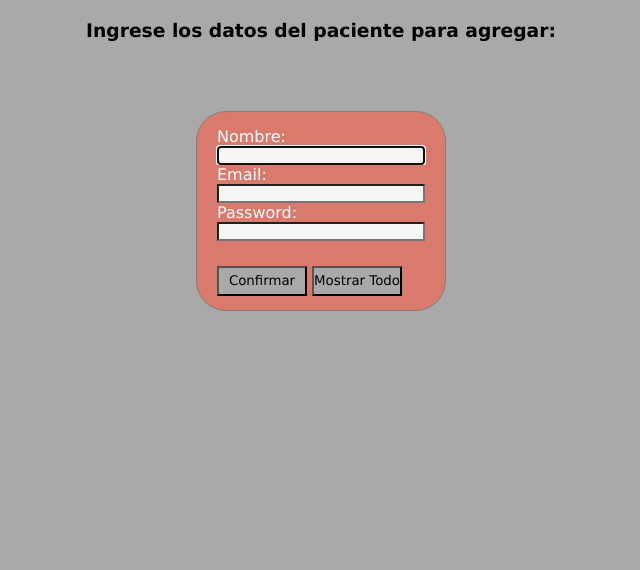
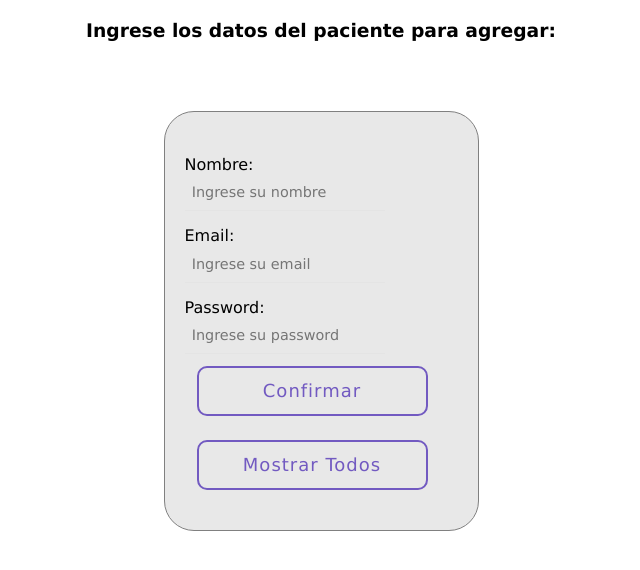
Before and after one commit to rebecalinares/JS-CODERHOUSE, a plain HTML site: page Eventos/index.html in a window 1280 px wide. Shown: the whole page, without its empty margins (319-959 px from the left). Drawn offline with Linux system fonts and the light colour scheme.

Commit message:
Entrega EVENTOS

```diff
--- a/Eventos/index.html
+++ b/Eventos/index.html
@@ -5,21 +5,28 @@
     <meta http-equiv="X-UA-Compatible" content="IE=edge">
     <meta name="viewport" content="width=device-width, initial-scale=1.0">
     <link rel="stylesheet" href="./styles.css">
-    <title>Formulario de Registro</title>
+    <title>Formulario de Registro de Pacientes</title>
 </head>
 <body>
     <h3>Ingrese los datos del paciente para agregar:</h3>
     <div id="containerPrincipal">
         <div>
             <form id="formulario">
-                <label> Nombre:</label>
-                <input class="iText" type="text" name=nombre" id="iNombre">
-
-                <label> Email:</label>
-                <input class="iText" type="email" name="email" id="iEmail">
-
-                <label> Password:</label>
-                <input class="iText" type="password" name="email" id="iPasdword">
+                <div class="formulario">
+                    <label> Nombre:</label>
+                    <input class="iText" placeholder="Ingrese su nombre" type="text" name="nombre" id="iNombre">
+                    <span class="input-border"></span>
+                </div>
+                <div class="formulario">
+                    <label> Email:</label>
+                    <input class="iText" placeholder="Ingrese su email" type="email" name="email" id="iEmail">
+                    <span class="input-border"></span>
+                </div>
+                <div class="formulario">
+                    <label> Password:</label>
+                    <input class="iText" placeholder="Ingrese su password" type="password" name="password" id="iPassword">
+                    <span class="input-border"></span>
+                </div>
 
                 <div id="botones">
                     <input type="submit" id="btnSubmit" id="" value="Confirmar">
--- a/Eventos/styles.css
+++ b/Eventos/styles.css
@@ -3,7 +3,6 @@
     padding: 0;
     box-sizing: border-box;
     font-family: 'Lucida Sans', 'Lucida Sans Regular', 'Lucida Grande', 'Lucida Sans Unicode', Geneva, Verdana, sans-serif;
-    background-color: darkgray;
 }
 h3{
     text-align: center;
@@ -15,34 +14,53 @@ body{
 #formulario{
     display: flex;
     flex-direction: column;
-    width: 250px;
-    height: 200px;
+    width: 315px;
+    height: 420px;
     margin: 5px;
     border-radius: 30px;
     border: 1px solid gray;
     color: white;
-    background-color: #da7a6d;
+    background-color: #e8e8e8;
     padding: 20px;
     justify-content: center;
     margin-top: 50px;
 }
 
-#formulario label{
-    background-color: #da7a6d;
+
+label{
+    color: black;
+    padding-bottom: 10px;
 }
-
-    .iText{
-        background-color: whitesmoke;
-    }
-
 #botones{
-    background-color: #da7a6d;
+    background-color: #e8e8e8;
 }
 
 #btnSubmit, #btnMostrar{
-    margin-top: 25px;
-    width: 90px;
-    height: 30px;
+    width: 231px;
+    height: 50px;
+    position: relative;
+    display: inline-block;
+    margin: 12px;
+    padding: 12px 0px;
+    text-align: center;
+    font-size: 18px;
+    letter-spacing: 1px;
+    text-decoration: none;
+    color: #725AC1;
+    background: transparent;
+    cursor: pointer;
+    transition: ease-out 0.5s;
+    border: 2px solid #725AC1;
+    border-radius: 10px;
+    box-shadow: inset 0 0 0 0 #725ac1;
+}
+#btnSubmit:hover, #btnMostrar:hover {
+    color: white;
+    box-shadow: inset 0 -100px 0 0 #725AC1;
+}
+
+#btnSubmit:active, #btnMostrar:active{
+    transform: scale(0.9);
 }
 
 #containerPrincipal{
@@ -54,3 +72,48 @@ body{
     background-color: #486f99;
     margin: 5px;
 }
+
+.formulario {
+    --width-of-input: 200px;
+    --border-height: 1px;
+    --border-before-color: rgba(221, 221, 221, 0.39);
+    --border-after-color: #5891ff;
+    --input-hovered-color: #4985e01f;
+    position: relative;
+    width: var(--width-of-input);
+    padding-top: 15px;
+}
+   /* styling of Input */
+.iText {
+    color: #fff;
+    font-size: 0.9rem;
+    background-color: transparent;
+    width: 100%;
+    box-sizing: border-box;
+    padding-inline: 0.5em;
+    padding-block: 0.7em;
+    border: none;
+    border-bottom: var(--border-height) solid var(--border-before-color);
+}
+   /* styling of animated border */
+.iText -border {
+    position: absolute;
+    background: var(--border-after-color);
+    width: 0%;
+    height: 2px;
+    bottom: 0;
+    left: 0;
+    transition: 0.3s;
+}
+   /* Hover on Input */
+input:hover {
+    background: var(--input-hovered-color);
+}
+
+input:focus {
+    outline: none;
+}
+   /* here is code of animated border */
+input:focus ~ .iText -border {
+    width: 100%;
+}
```
Also changed, not shown: Eventos/index.js (line endings or trailing spaces).
